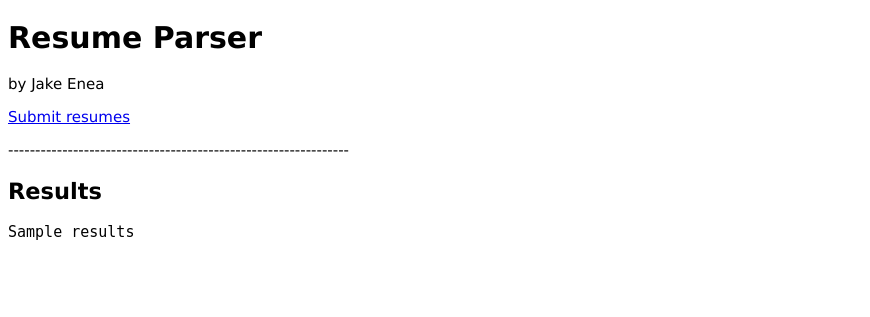
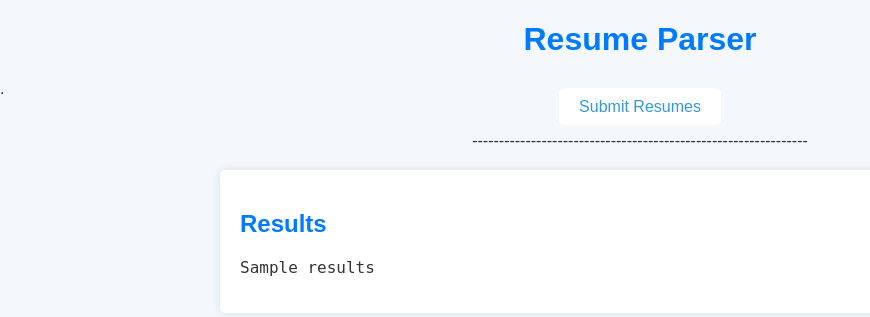
Before and after one commit to surajiyer26/ResumePhy, a Flask app: template templates/review.html in a window 1280 px wide. Shown: the top 317 px of the page, without its empty margins (0-870 px from the left). Run offline with Flask 3, Linux system fonts and the light colour scheme; the template is opened without the code that fills it: most values are stand-ins (such as "Sample title", 1, 10 or a date in 2020).

Commit message:
fixed some html

```diff
--- a/templates/Products.html
+++ b/templates/Products.html
@@ -65,7 +65,7 @@
       <div class="products-inner"></div>
       <img class="rectangle-icon" alt="" src="./static/public/rectangle-16.svg" />
 
-      <b class="try-it-here">TRY IT HERE</b>
+      <b class="try-it-here"><a style="color: White; text-decoration: None;" href="{{ url_for('submit') }}">TRY IT HERE</a></b>
       <div class="products-child1"></div>
       <div class="products-child2"></div>
       <b class="resume-maker2">RESUME MAKER</b>
@@ -76,7 +76,7 @@
         <p class="use-our-resume">Thousands of templates for you to use.</p>
       </b>
       <div class="products-child3"></div>
-      <b class="try-it-here1">TRY IT HERE</b>
+      <b class="try-it-here1"><a style="color: White; text-decoration: None;" href="{{ url_for('resumemaker') }}">TRY IT HERE</a></b>
       <div class="all-rights-reserved10">© 2023 All Rights Reserved</div>
     </div>
   </body>
--- a/templates/review.html
+++ b/templates/review.html
@@ -5,23 +5,74 @@
     <meta http-equiv="X-UA-Compatible" content="IE=edge">
     <meta name="viewport" content="width=device-width, initial-scale=1.0">
     <title>Resume Parser</title>
+    <style>
+        body {
+            font-family: Arial, sans-serif;
+            font-size: 16px;
+            background-color: #f4f7fc;
+            color: #333;
+            margin: 0;
+            padding: 0;
+        }
+
+        header {
+            color: #fff;
+            text-align: center;
+        }
+
+        nav {
+            text-align: center;
+        }
+
+        nav a {
+            text-decoration: none;
+            color: #3498db;
+            padding: 10px 20px;
+            margin: 0 10px;
+            border-radius: 5px;
+            background-color: #fff;
+            transition: background-color 0.3s ease;
+        }
+
+        nav a:hover {
+            background-color: #3498db;
+            color: #fff;
+        }
+
+        main {
+            max-width: 800px;
+            margin: 20px auto;
+            padding: 20px;
+            background-color: #fff;
+            border-radius: 5px;
+            box-shadow: 0 0 10px rgba(0, 0, 0, 0.1);
+        }
+
+        h1, h2 {
+            color: #007BFF;
+        }
+
+        p {
+        color: #333;
+        text-align: center; /* Center align paragraphs */
+        }
+
+        pre {
+            white-space: pre-wrap;
+        }
+    </style>
 </head>
-<style>
-    body{
-        font-family: 'Lucida Grande', monospace;
-        font-size: 15px;
-    }
-</style>
 <body>
-    <h1>Resume Parser</h1>
-    <p>by Jake Enea</p>
-    <a href="{{url_for('submit')}}" >Submit resumes</a>
+    <header>
+        <h1>Resume Parser</h1>
+    </header>.
+    <nav>
+        <a href="{{url_for('submit')}}">Submit Resumes</a>
+    </nav>
     <p>---------------------------------------------------------------</p>
-
-    <h2>Results</h2>
-
+    <main>
+        <h2>Results</h2>
         <pre>{{ results }}</pre>
-
+    </main>
 </body>
-<br><br><br>
 </html>
```
Also changed, not shown: templates/submit.html (+18 -9 lines), 1 other file.
